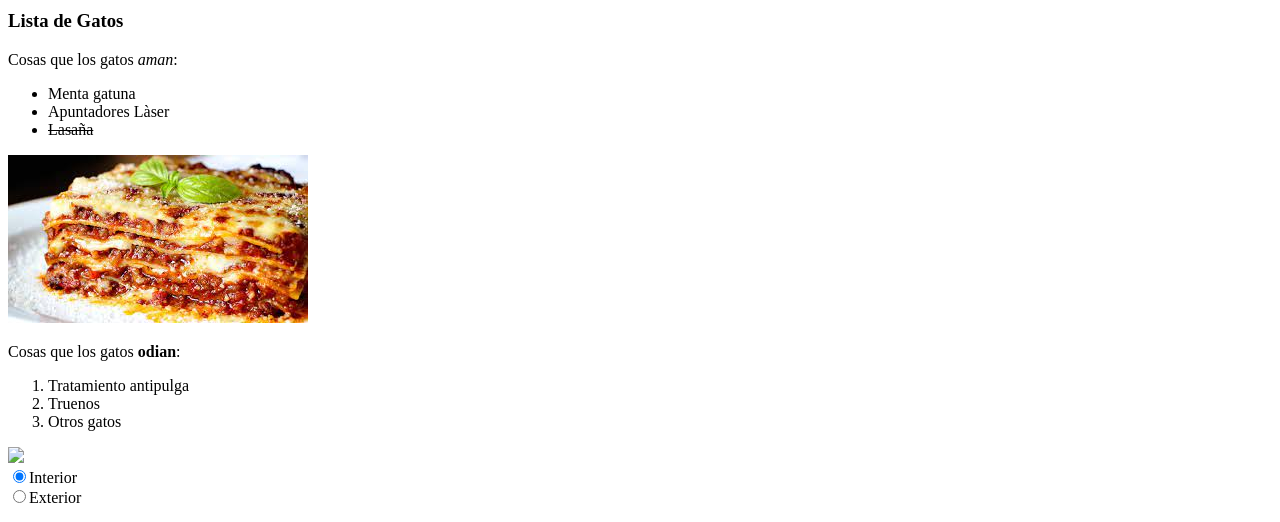
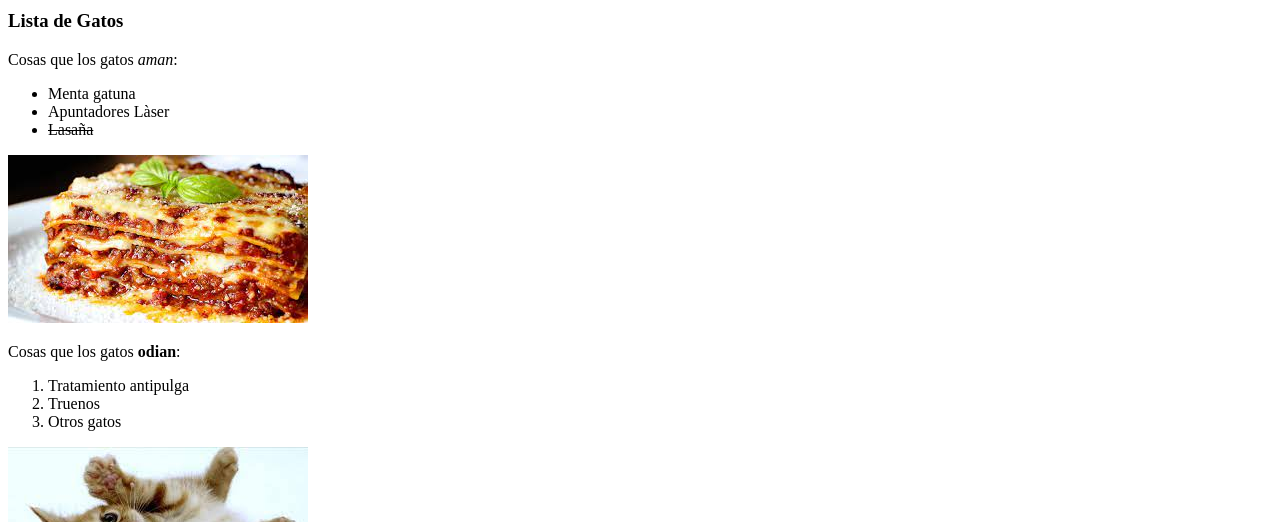
Before and after one commit to kbgg2102/App-de-Gatos, a plain HTML site: page index.html in a window 1280 px wide. Shown: the part 430-952 px from the top of the page. Drawn offline with Linux system fonts and the light colour scheme.

Commit message:
Corregido nombre imagen gatos

```diff
--- a/index.html
+++ b/index.html
@@ -35,7 +35,7 @@
 
      </ol>
 
-     <img src="imagenes/Otros gatos.jpg">
+     <img src="imagenes/gatos.jpg">
 
      <form action="/enviar-respuesta">
         <!--Botones de radio-->
```
